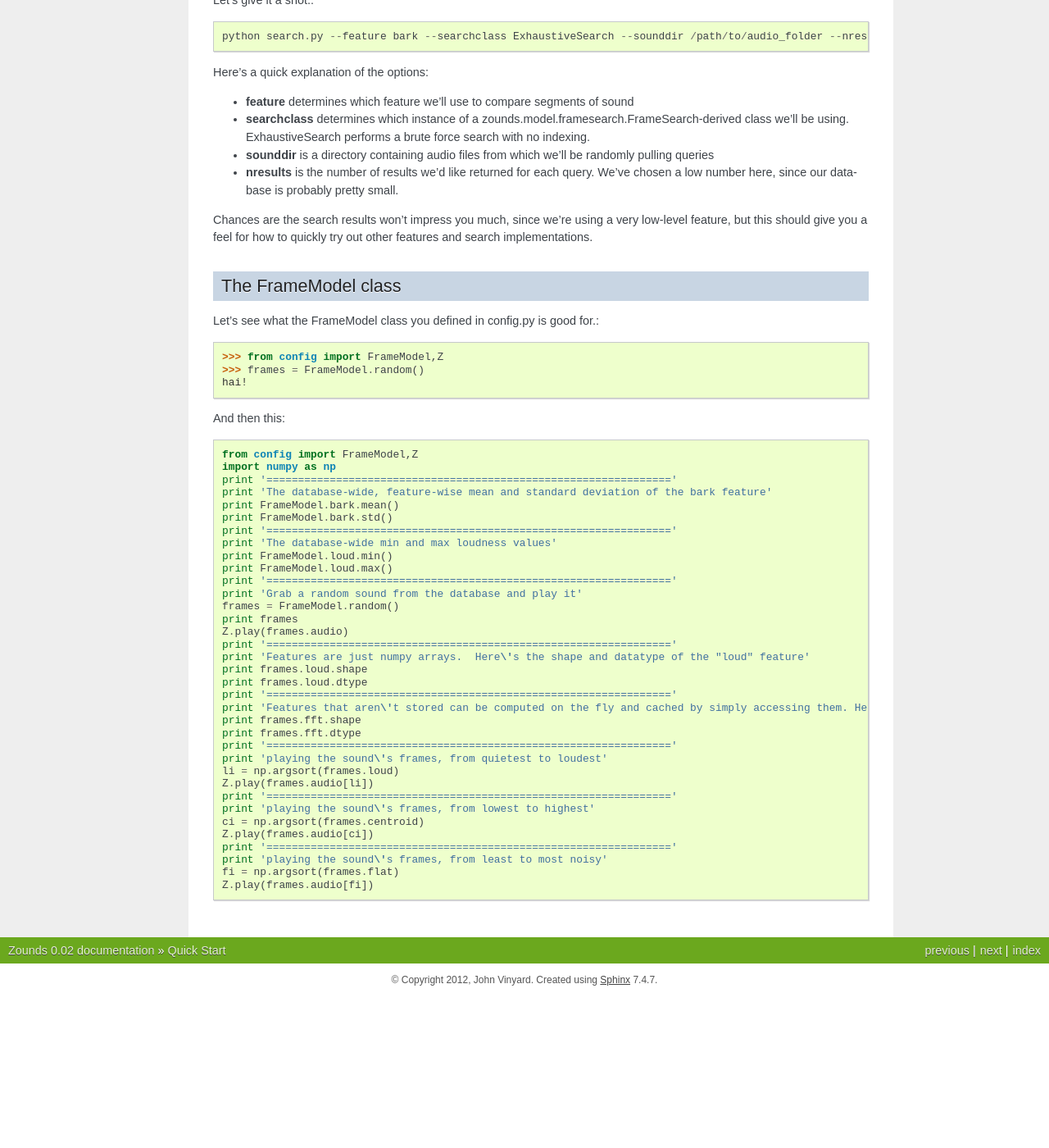
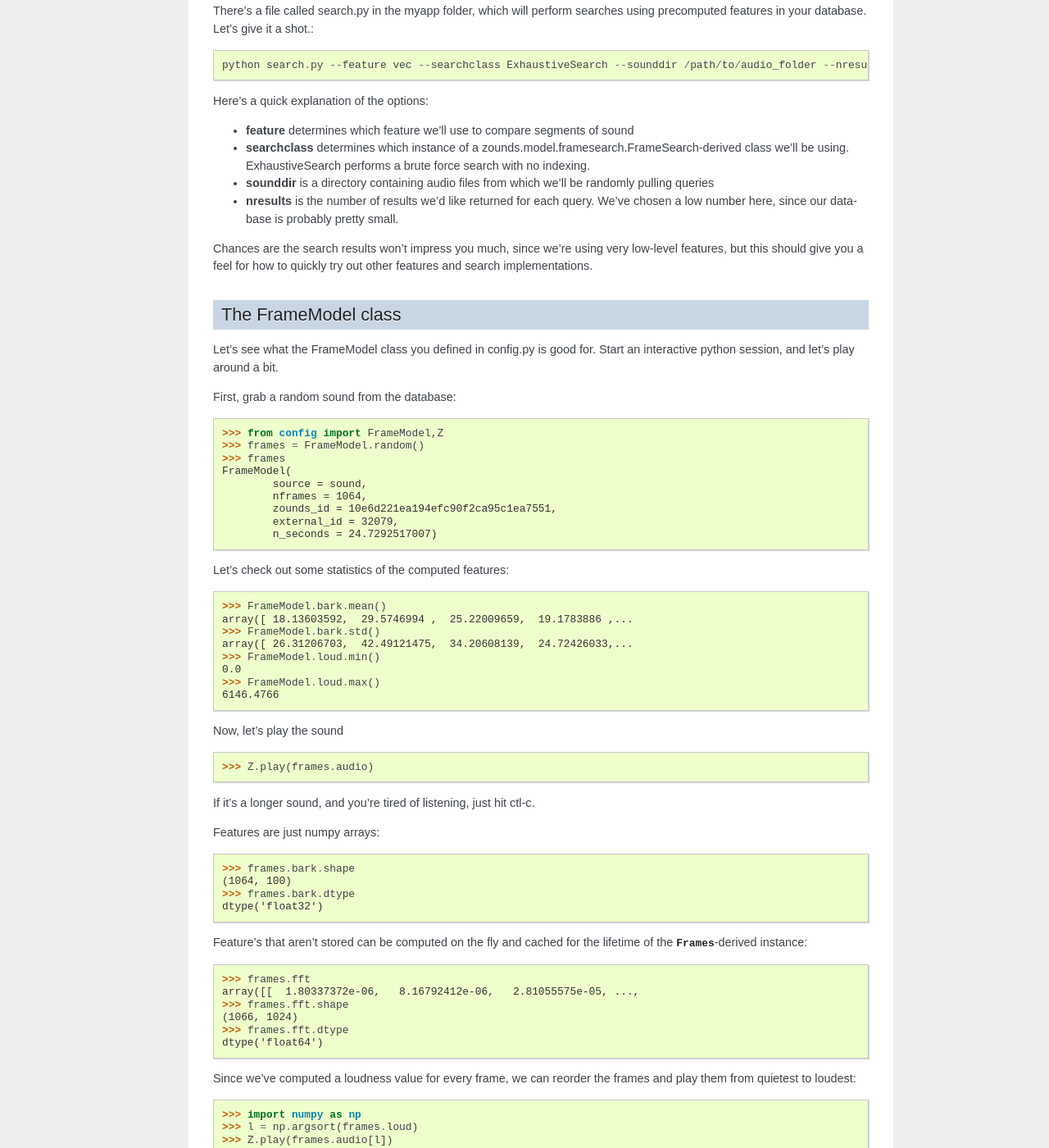
Before and after one commit to JohnVinyard/zounds, a Sphinx documentation site: the page built from doc/source/quick-start.rst, in a window 1280 px wide and 1400 px high, scrolled down 3574 px. Shown: the whole window at 82% size. Built offline with Sphinx 7.4.7, drawn with Linux system fonts in a browser that asks for light colours; before the commit the page ends 4789 px from its top, so only the background shows below that; some of the changed text lies outside the part shown.

Commit message:
- Finished zounds.model.framesearch documentation - code examples at the end of the quickstart tutorial are presented as an interactive session

```diff
--- a/doc/source/framesearch.rst
+++ b/doc/source/framesearch.rst
@@ -2,11 +2,15 @@ Search
 =============================
 .. currentmodule:: zounds.model.framesearch
 
-TODO: Quick flyover
+.. automodule:: zounds.model.framesearch
 
+The FrameSearch API
+-----------------------------
 .. autoclass:: FrameSearch
 	:members: __init__,_build_index,build_index,_search,search
 
+Search Implementations
+-----------------------------
 .. autoclass:: ExhaustiveSearch
 	:members: __init__
 
--- a/doc/source/index.rst
+++ b/doc/source/index.rst
@@ -9,6 +9,7 @@
 Welcome to Zounds' documentation!
 ==================================
 **Zounds** is a library designed to make experimenting with audio features a breeze!
+
 
 - **Zounds allows you to define sets of features in an intuitive, pythonic way**::
 
@@ -43,7 +44,7 @@ Welcome to Zounds' documentation!
 Download
 ====================================
 Get the latest source distribution here: `zounds-0.02.tar.gz <https://bitbucket.org/jvinyard/zounds2/downloads/zounds-0.02.tar.gz>`_.
-The source distribution is the latest stable release, so this is the preferred way to get Zounds if you're planning to go through the quickstart tutorial, or write a client application.
+The source distribution is the latest stable release, so this is the preferred way to get Zounds if you're planning to go through the :doc:`quickstart tutorial <quick-start>`, or write a client application.
 
 Get the source: `Zounds on BitBucket <https://bitbucket.org/jvinyard/zounds2/src>`_.
 
--- a/doc/source/quick-start.rst
+++ b/doc/source/quick-start.rst
@@ -67,7 +67,8 @@ text editor. You'll see something like this::
 
 
 That's a lot to take in, but the parts we're interested for now are the AudioConfig,
-FrameModel, and Environment classes.
+:py:class:`FrameModel <zounds.model.frame.Frames>`, and
+:py:class:`~zounds.environment.Environment` classes.
 
 ------------------------------------
 Audio Configuration
@@ -89,18 +90,20 @@ previous window by half.
 -----------------------------------
 FrameModel Class
 -----------------------------------
-The FrameModel class is where you define the features you're interested in.  Some
-features will be intermediate, i.e., they're needed to compute other features down
-the line, but aren't interesting on their own.::
+The :py:class:`FrameModel <zounds.model.frame.Frames>` class is where you define
+the features you're interested in.  Some features will be intermediate, i.e.,
+they're needed to compute other features down the line, but aren't interesting
+on their own.::
 
 		class FrameModel(Frames):
 		    fft = Feature(FFT, store = False)
 		    bark = Feature(BarkBands, needs = fft, nbands = 100, stop_freq_hz = 12000)
 
-In this case, we're computing an FFT on each window of audio, and then mapping
-the FFT coefficients onto the `Bark Scale <http://en.wikipedia.org/wiki/Bark_scale>`_.
-Note that features are stored by default, so we're saying explicitly that we don't
-want to store the FFT features.
+In this case, we're computing an :py:class:`~zounds.analyze.feature.spectral.FFT`
+on each window of audio, and then mapping the FFT coefficients onto the
+`Bark Scale <http://en.wikipedia.org/wiki/Bark_scale>`_. Note that features are
+stored by default, so we're saying explicitly that we don't want to store the
+FFT features.
 
 ----------------------------------
 The Zounds Environment
@@ -157,10 +162,12 @@ Use your favorite browser to view the results like so::
 Change Your FrameModel
 ====================================================
 Let's add some new features. Open up config.py in your favorite text editor, and
-change the FrameModel portion so it looks like this::
+change the :py:class:`FrameModel <zounds.model.frame.Frames>` portion so it looks
+like this::
 
 	from zounds.model.frame import Frames, Feature
-	from zounds.analyze.feature.spectral import FFT,BarkBands,Loudness,SpectralCentroid,SpectralFlatness
+	from zounds.analyze.feature.spectral import FFT,BarkBands,SpectralCentroid,SpectralFlatness,Loudness
+	from zounds.analyze.feature.composite import Composite
 
 	# Here's where we define the features we're interested in.
 	class FrameModel(Frames):
@@ -169,15 +176,17 @@ change the FrameModel portion so it looks like this::
 	    loud = Feature(Loudness, needs = bark)
 	    centroid = Feature(SpectralCentroid, needs = bark)
 	    flat = Feature(SpectralFlatness, needs = bark)
+	    vec = Feature(Composite, needs = [centroid,flat])
 
 Here, we've added three new features
 
-- **Loudness** measures how loud a frame is.
 - **SpectralCentroid** measures the center of gravity of the spectrum, or how perceptually "high" or "low" a frame sounds.
 - **SpectralFlatness** measures how noisy a frame sounds.  Imagine this as the scale between a pure sine tone and white noise.
+- **Composite** combines the previous two scalar features into a single, two-dimensional feature
 
 Save the file. Now, the next time we try to do anything in our app, the changes
-will be detected, and the datastore will be updated to reflect our changes. Let's run::
+will be detected, and the datastore will be updated to reflect our changes.
+Let's run::
 
 	python display.py
 
@@ -191,12 +200,12 @@ and you should see that the new features have been computed.
 ====================================================
 Do a Search
 ====================================================
-Zounds was designed to make experimenting with different features for audio similarity
-search as painless as possible.  There's a file called search.py in the myapp folder,
-which will perform searches using precomputed features in your database.  Let's give
-it a shot.::
+Zounds was designed to make experimenting with different features for audio
+similarity search as painless as possible.  There's a file called search.py in
+the myapp folder, which will perform searches using precomputed features in your
+database.  Let's give it a shot.::
 
-	python search.py --feature bark --searchclass ExhaustiveSearch --sounddir /path/to/audio_folder --nresults 2
+	python search.py --feature vec --searchclass ExhaustiveSearch --sounddir /path/to/audio_folder --nresults 2
 
 Here's a quick explanation of the options:
 
@@ -206,53 +215,75 @@ Here's a quick explanation of the options:
 - **sounddir** is a directory containing audio files from which we'll be randomly pulling queries
 - **nresults** is the number of results we'd like returned for each query.  We've chosen a low number here, since our database is probably pretty small.
 
-Chances are the search results won't impress you much, since we're using a very
-low-level feature, but this should give you a feel for how to quickly try out
+Chances are the search results won't impress you much, since we're using very
+low-level features, but this should give you a feel for how to quickly try out
 other features and search implementations.
 
 ====================================================
 The FrameModel class
 ====================================================
-Let's see what the FrameModel class you defined in config.py is good for.::
+Let's see what the FrameModel class you defined in config.py is good for.  Start
+an interactive python session, and let's play around a bit.
+
+First, grab a random sound from the database::
 
 	>>> from config import FrameModel,Z
 	>>> frames = FrameModel.random()
-	hai!
+	>>> frames
+	FrameModel(
+		source = sound,
+		nframes = 1064,
+		zounds_id = 10e6d221ea194efc90f2ca95c1ea7551,
+		external_id = 32079,
+		n_seconds = 24.7292517007)
 
-And then this::
+Let's check out some statistics of the computed features::
 
-	from config import FrameModel,Z
-	import numpy as np
-	print '================================================================'
-	print 'The database-wide, feature-wise mean and standard deviation of the bark feature'
-	print FrameModel.bark.mean()
-	print FrameModel.bark.std()
-	print '================================================================'
-	print 'The database-wide min and max loudness values'
-	print FrameModel.loud.min()
-	print FrameModel.loud.max()
-	print '================================================================'
-	print 'Grab a random sound from the database and play it'
-	frames = FrameModel.random()
-	print frames
-	Z.play(frames.audio)
-	print '================================================================'
-	print 'Features are just numpy arrays.  Here\'s the shape and datatype of the "loud" feature'
-	print frames.loud.shape
-	print frames.loud.dtype
-	print '================================================================'
-	print 'Features that aren\'t stored can be computed on the fly and cached by simply accessing them. Here\'s the shape and datatype of the "fft" feature'
-	print frames.fft.shape
-	print frames.fft.dtype
-	print '================================================================'
-	print 'playing the sound\'s frames, from quietest to loudest'
-	li = np.argsort(frames.loud)
-	Z.play(frames.audio[li])
-	print '================================================================'
-	print 'playing the sound\'s frames, from lowest to highest'
-	ci = np.argsort(frames.centroid)
-	Z.play(frames.audio[ci])
-	print '================================================================'
-	print 'playing the sound\'s frames, from least to most noisy'
-	fi = np.argsort(frames.flat)
-	Z.play(frames.audio[fi])
+	>>> FrameModel.bark.mean()
+	array([ 18.13603592,  29.5746994 ,  25.22009659,  19.1783886 ,...
+	>>> FrameModel.bark.std()
+	array([ 26.31206703,  42.49121475,  34.20608139,  24.72426033,...
+	>>> FrameModel.loud.min()
+	0.0
+	>>> FrameModel.loud.max()
+	6146.4766
+
+Now, let's play the sound
+
+	>>> Z.play(frames.audio)
+
+If it's a longer sound, and you're tired of listening, just hit ctl-c.
+
+Features are just numpy arrays::
+
+	>>> frames.bark.shape
+	(1064, 100)
+	>>> frames.bark.dtype
+	dtype('float32')
+
+Feature's that aren't stored can be computed on the fly and cached for the lifetime
+of the :py:class:`~zounds.model.frame.Frames`-derived instance::
+
+	>>> frames.fft
+	array([[  1.80337372e-06,   8.16792412e-06,   2.81055575e-05, ...,
+	>>> frames.fft.shape
+	(1066, 1024)
+	>>> frames.fft.dtype
+	dtype('float64')
+
+Since we've computed a loudness value for every frame, we can reorder the frames
+and play them from quietest to loudest::
+
+	>>> import numpy as np
+	>>> l = np.argsort(frames.loud)
+	>>> Z.play(frames.audio[l])
+
+How about playing the sound so it goes from the highest to lowest frequency::
+
+	>>> c = np.argsort(frames.centroid)[::-1]
+	>>> Z.play(frames.audio[c])
+
+Or from least to most noisy::
+
+	 >>> f = np.argsort(frames.flatness)
+	 >>> Z.play(frames.audio[f])
```
Also changed, not shown: other parts of doc/source/quick-start.rst (+3 -1 lines), scratchpad.txt (+7 -7 lines), 1 other file.
